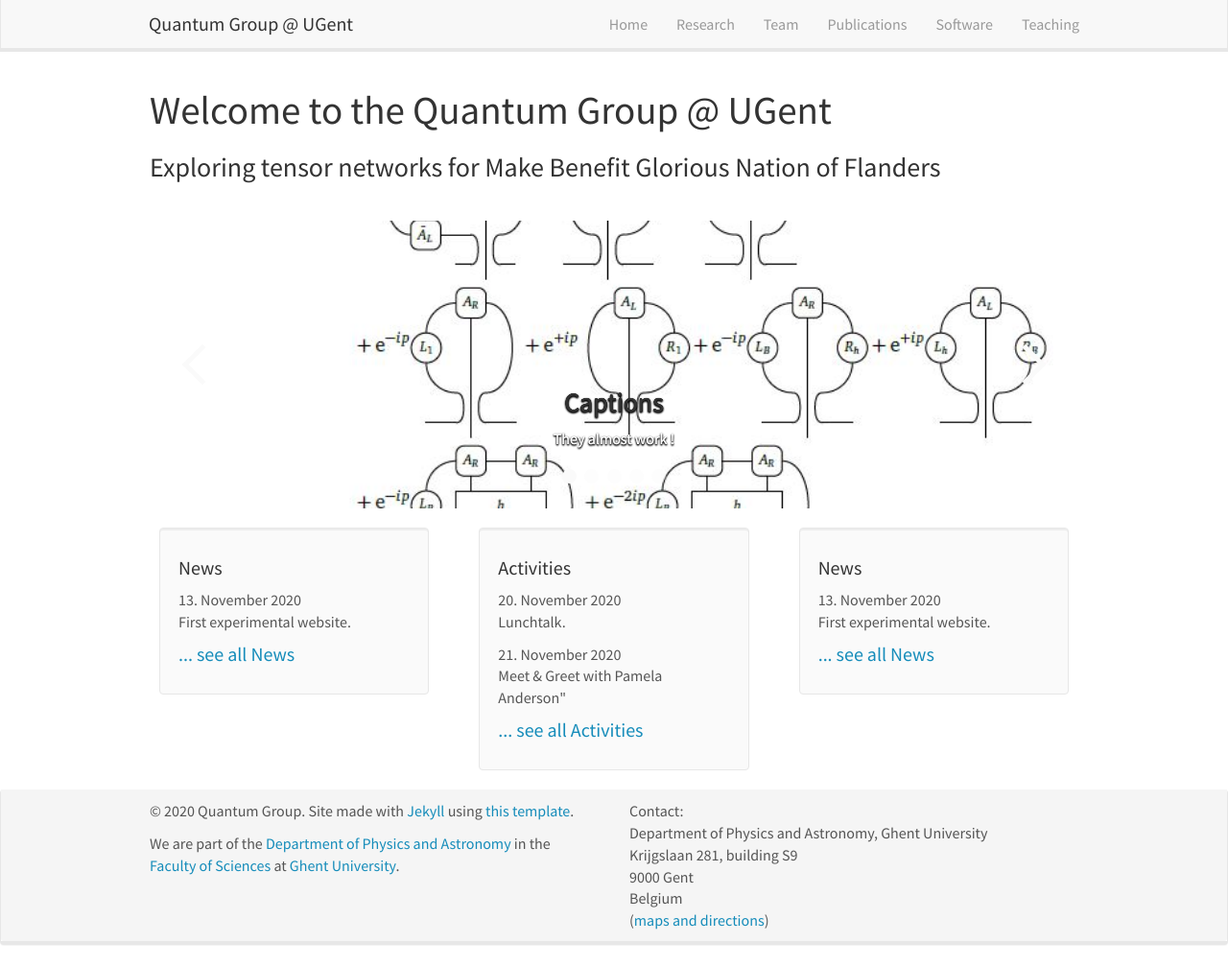
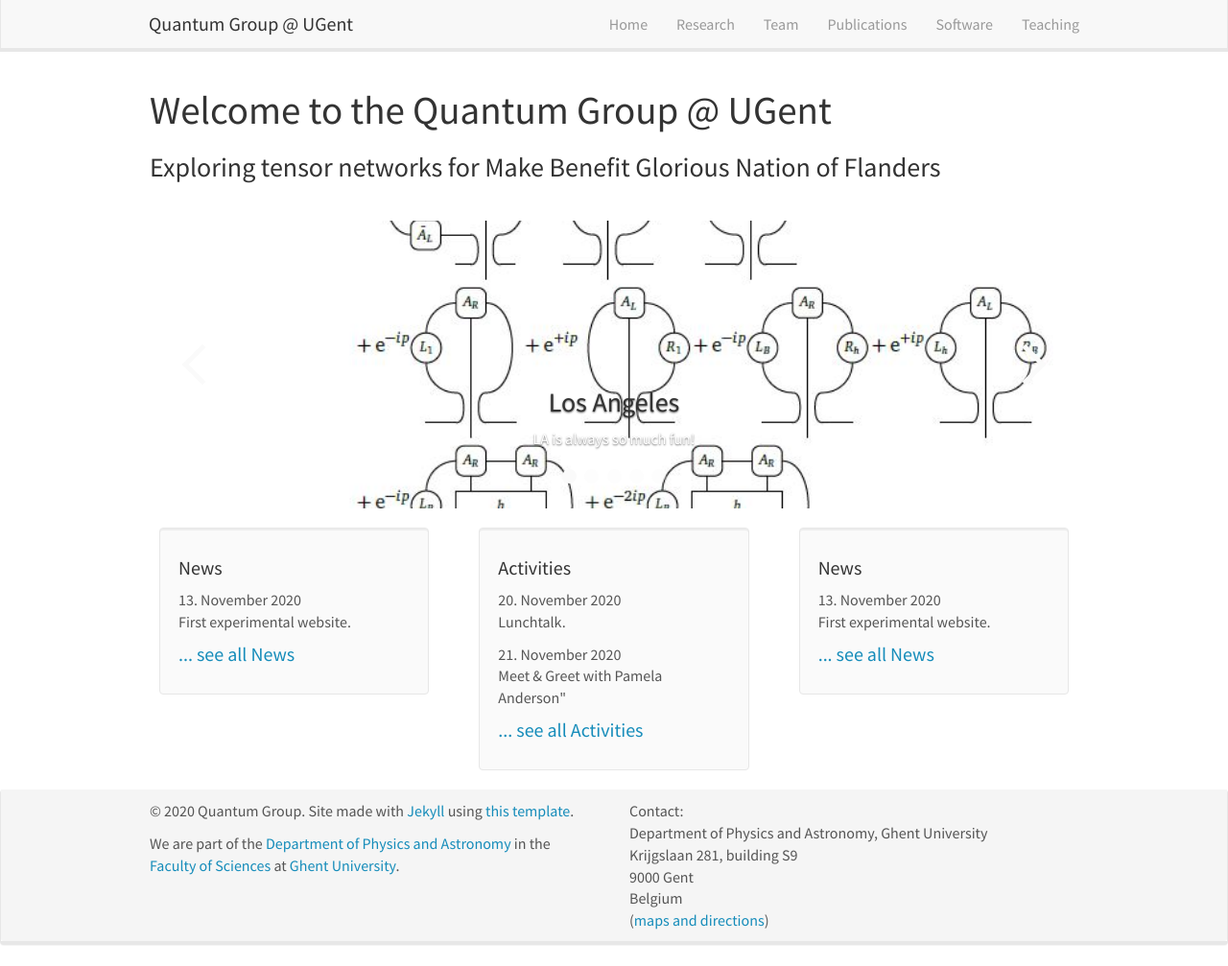
Before and after one commit to quantumghent/quantumghent.github.io, a Jekyll site: the page built from _pages/home.md, in a window 1280 px wide and 1007 px high. Shown: the whole window at 96% size. Built offline with Jekyll 4.4.1, drawn with Linux system fonts in a browser that asks for light colours; nearby versions of some CDN libraries.

Commit message:
Update carousel.html

```diff
--- a/_includes/carousel.html
+++ b/_includes/carousel.html
@@ -27,13 +27,12 @@
         <div class="carousel__track">
           <ul>
             {% for item in site.data.carousel.images %}
-            <li class="carousel__slide" style="background-image: url('/images/carouselpic/{{ item.image }}')"></li>
-            {% endfor %}
-          </ul>
-          <ul>
-            {% for item in site.data.carousel.images %}
-            <li class="carousel-caption"> <h3>Captions</h3>
-              <p>They almost work !</p> </li>
+            <li class="carousel__slide" style="background-image: url('/images/carouselpic/{{ item.image }}');">
+              <div class="carousel-caption">
+                <h3>Los Angeles</h3>
+                <p>LA is always so much fun!</p>
+              </div>
+            </li>
             {% endfor %}
           </ul>
         </div>
```
